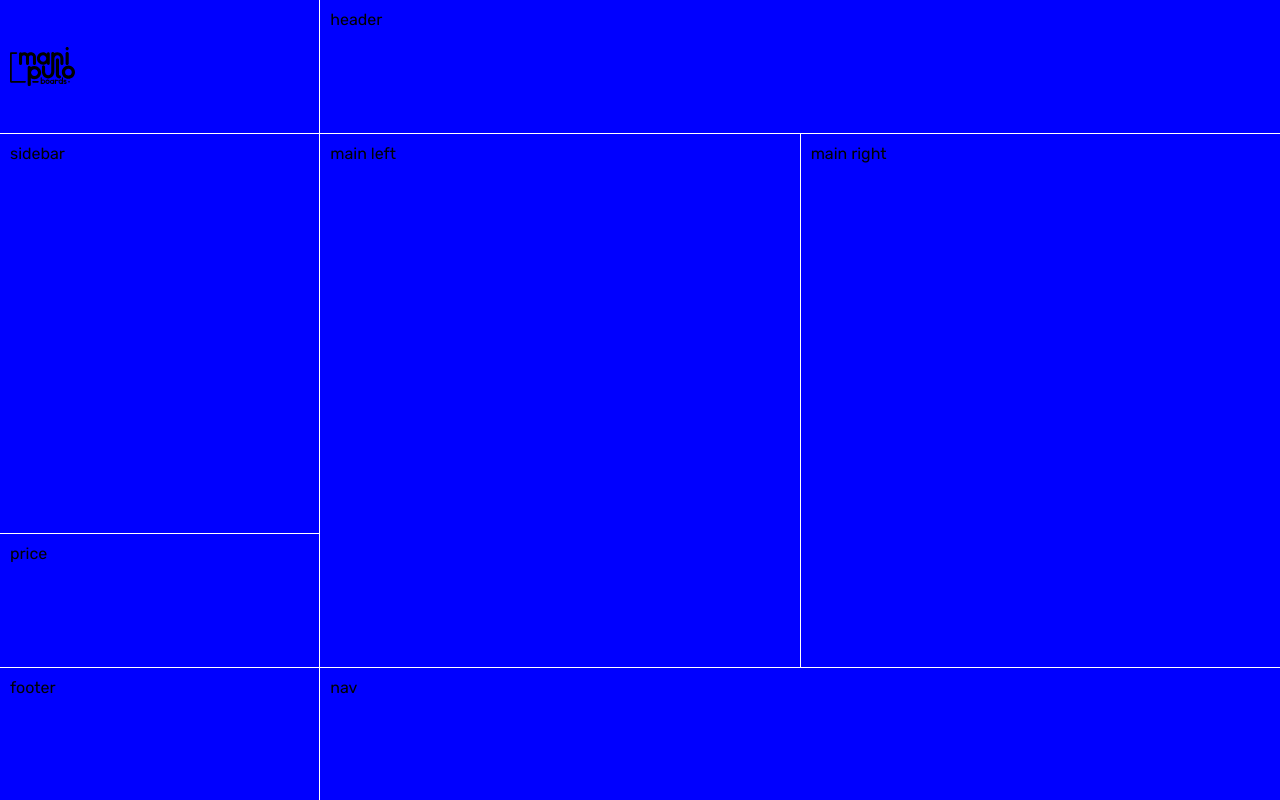
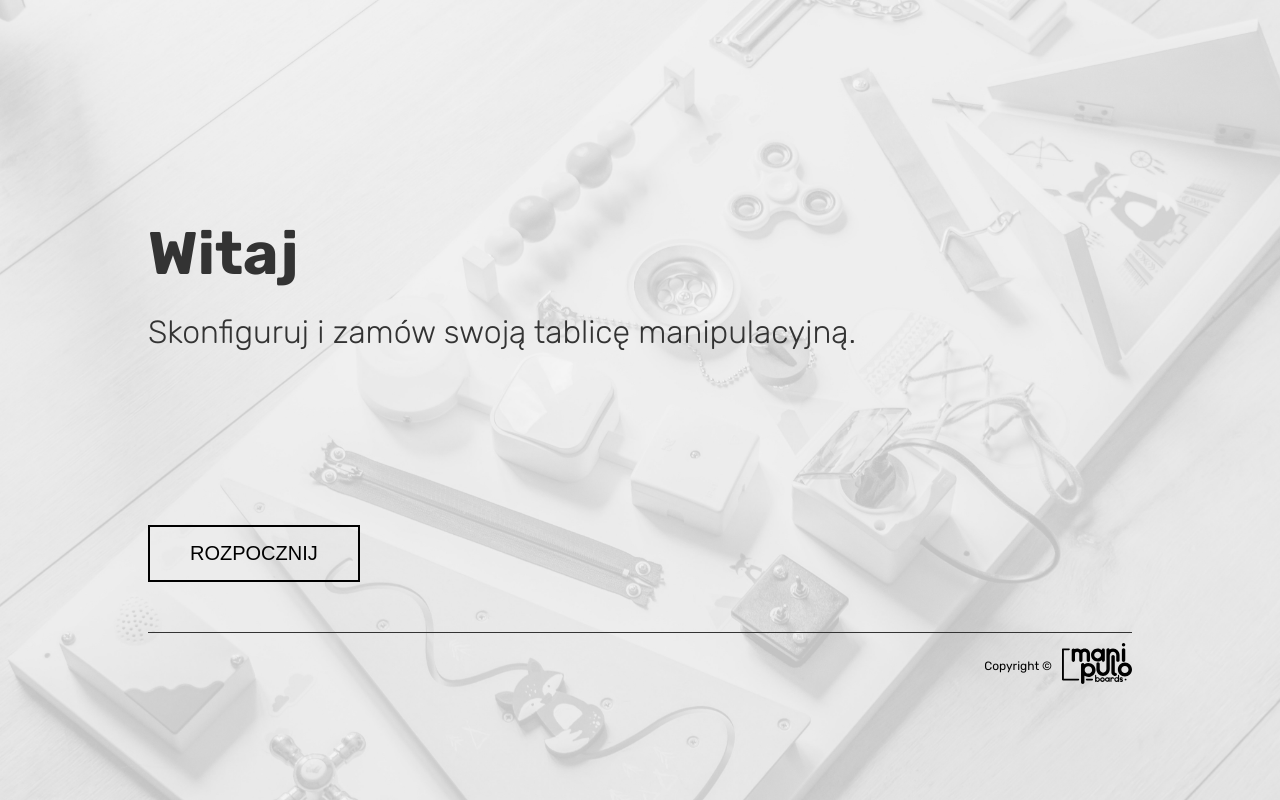
Before and after one commit to lukaszkus/manipulo_app, a React (Create React App) app: page / in a window 1280 px wide. Built offline with nearby package versions, Linux system fonts and the light colour scheme.

Commit message:
Layout change functionality added

```diff
--- a/src/layouts/App.js
+++ b/src/layouts/App.js
@@ -1,17 +1,19 @@
-import React from 'react';
+import React, {useState} from 'react';
 import './App.scss';
-import Application from '../layouts/Application/Application'
-// import Welcome from '../layouts/Welcome/Welcome'
-
-// function App() {
-//   return (
-//     <Welcome />
-//   );
-// }
+import Welcome from '../layouts/Welcome/Welcome';
+import Application from '../layouts/Application/Application';
 
 function App() {
+  const [change, setChange] = useState(false);
+
+  const handleChange = () => {
+    setChange(true);
+  }
+
   return (
-    <Application />
+    <>
+      {change ? <Application /> : <Welcome click={handleChange}/>}
+    </>
   );
 }
 
--- a/src/layouts/Application/Application.js
+++ b/src/layouts/Application/Application.js
@@ -5,7 +5,7 @@ import logo from '../../assets/logo_mb.svg';
 function Application () {
     return (
         <div className="application">
-            <div className="grid-template-app">
+            <div className="grid-template-app animate">
               <div className="logo"><img src={logo} alt="Logo"/></div>
               <div className="header">header</div>
               <div className="sidebar">sidebar</div>
--- a/src/layouts/Application/Application.scss
+++ b/src/layouts/Application/Application.scss
@@ -2,6 +2,7 @@
 
 /* Application */
 .application {
+  background-color: $bgcolor-primary;
   .logo {
     display: flex;
     align-items: center;
--- a/src/layouts/Welcome/Welcome.js
+++ b/src/layouts/Welcome/Welcome.js
@@ -2,20 +2,21 @@ import React from 'react';
 import './Welcome.scss';
 import logo from '../../assets/logo_mb.svg';
 
-function Welcome() {
+
+function Welcome(props) {
   return (
       <div className="welcome">
           <div className="container">
-          <div className="grid-template-welcome">
+          <div className="grid-template-welcome animate">
               <div className="header"></div>
-              <div className="main-left animate">
+              <div className="main-left">
                 <div className="main-left__heading">
                   <h1>Witaj</h1>
                   <p>Skonfiguruj i zamów swoją tablicę manipulacyjną.</p>
                 </div>
-                <button>ROZPOCZNIJ</button>
+                <button onClick={props.click}>ROZPOCZNIJ</button>
               </div>
-              <div className="footer animate">
+              <div className="footer">
                 <div className="copyright">
                   <p>Copyright &copy;</p>
                   <a href="https://www.manipuloboards.pl"><img src={logo} alt="Logo" className="footer__logo"/></a>
```
